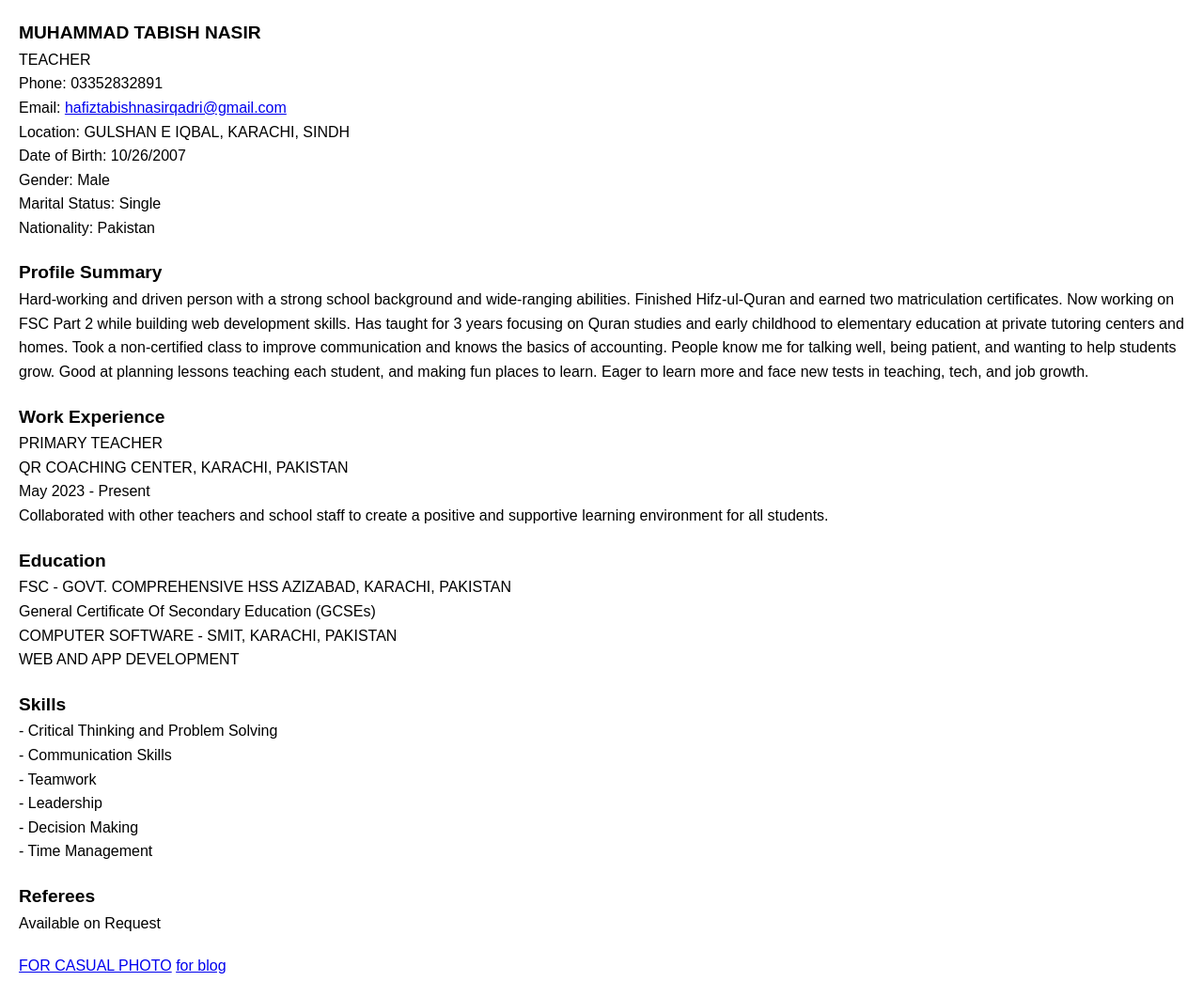
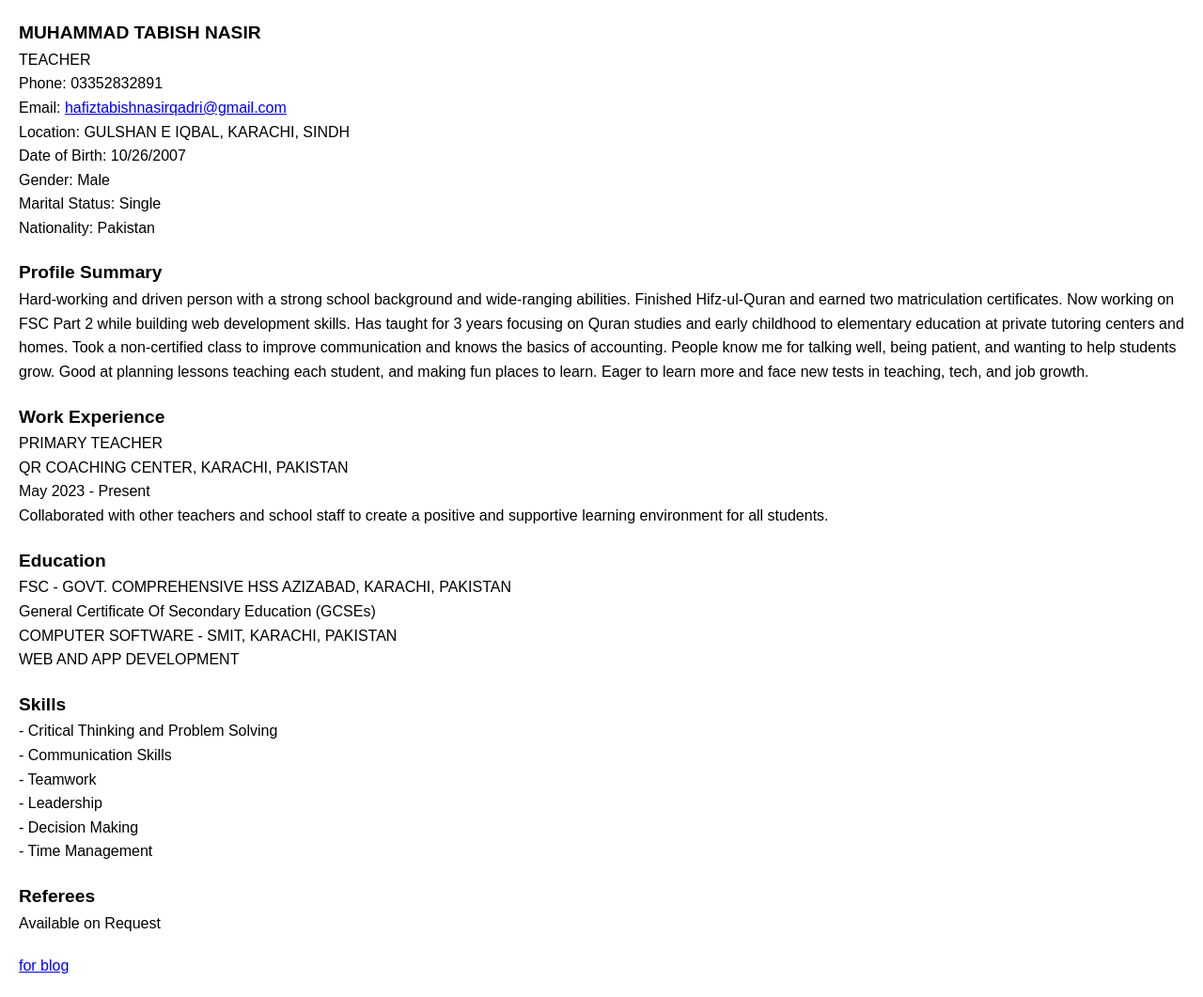
Before and after one commit to tabish26/assignment-no.3, a plain HTML site: page index.html in a window 1280 px wide. Shown: the whole page at 94% size. Drawn offline with Linux system fonts and the light colour scheme.

Commit message:
my assignment

```diff
--- a/index.html
+++ b/index.html
@@ -68,7 +68,7 @@
         <span class="header">Referees</span><br>
         Available on Request
     </div>
-    <a href="./image.jpg">FOR CASUAL PHOTO</a>
+
     <a href="./blogs.html">for blog</a>
 
 
```
Also changed, not shown: blogs.html (+1 -1 lines), image.jpg (deleted).
